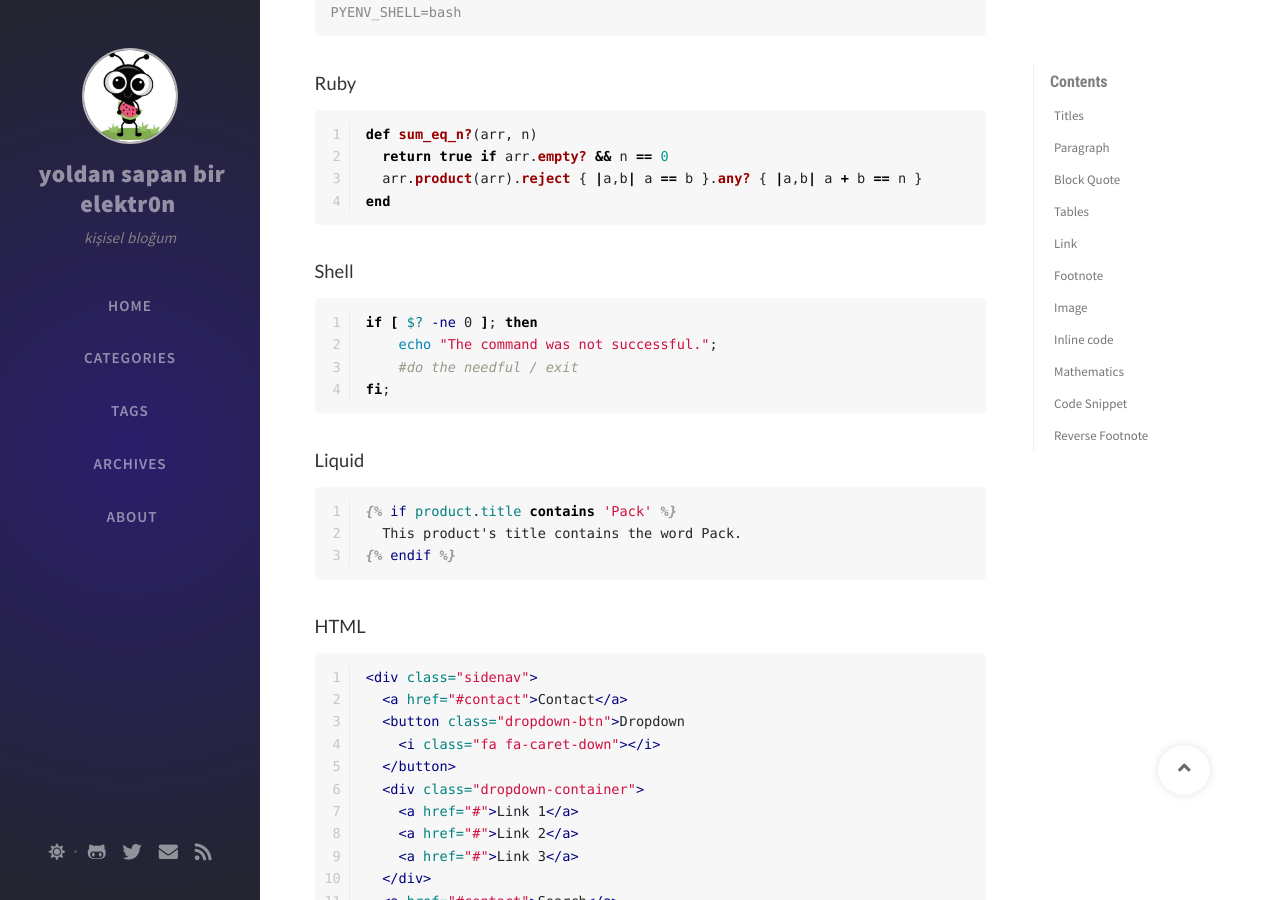
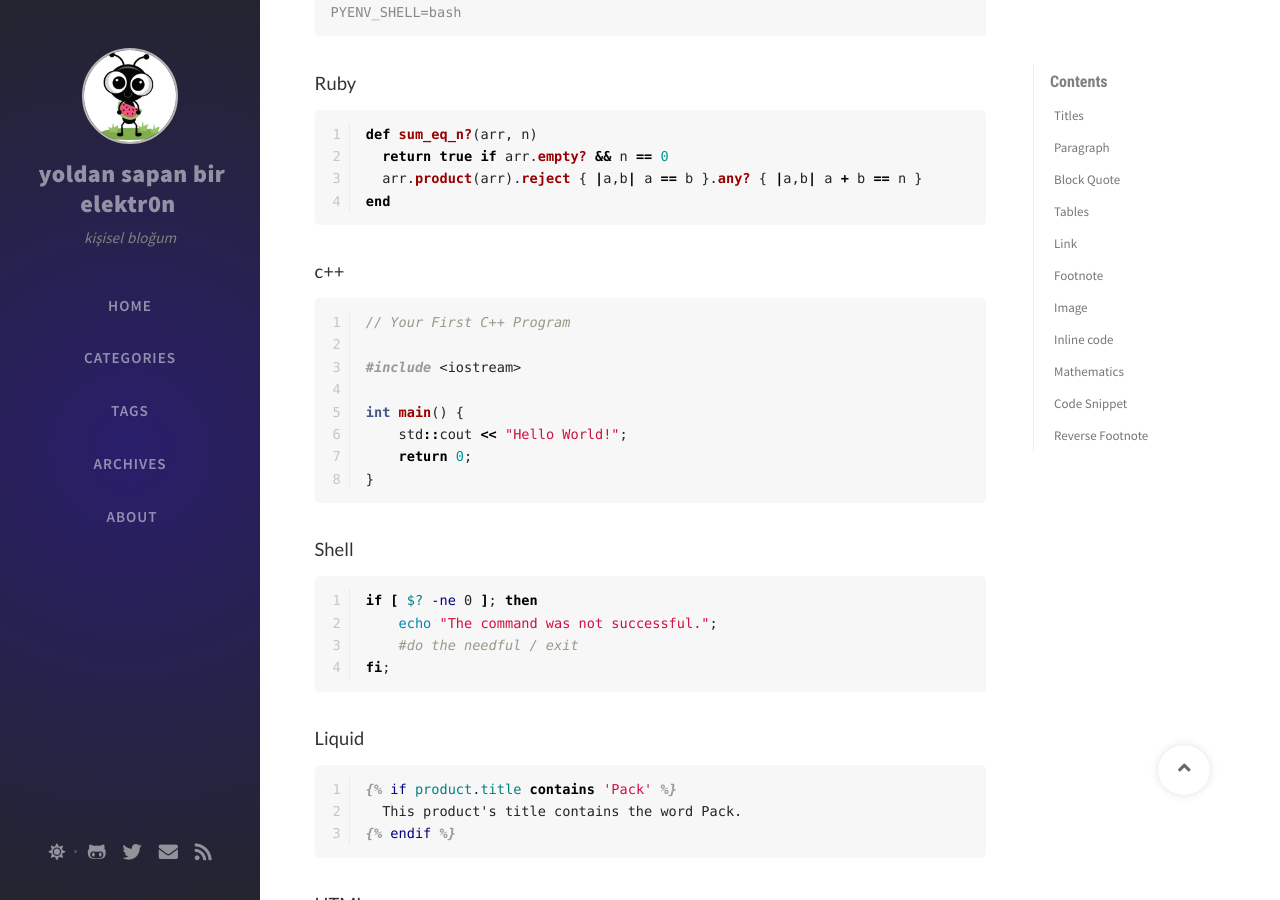
Before and after one commit to stray0n/stray0n.github.io, a Jekyll site: the page built from _posts/2019-08-08-text-and-typography.md, in a window 1280 px wide and 900 px high, scrolled down 2618 px. Built offline with Jekyll 4.4.1, drawn with Linux system fonts in a browser that asks for light colours; nearby versions of some CDN libraries; comment, search, counter and statistics services are not loaded.

Commit message:
Update 2019-08-08-text-and-typography.md

````diff
--- a/_posts/2019-08-08-text-and-typography.md
+++ b/_posts/2019-08-08-text-and-typography.md
@@ -120,6 +120,17 @@ def sum_eq_n?(arr, n)
   arr.product(arr).reject { |a,b| a == b }.any? { |a,b| a + b == n }
 end
 ```
+#### c++
+```c++
+// Your First C++ Program
+
+#include <iostream>
+
+int main() {
+    std::cout << "Hello World!";
+    return 0;
+}
+```
 
 #### Shell
 
````
